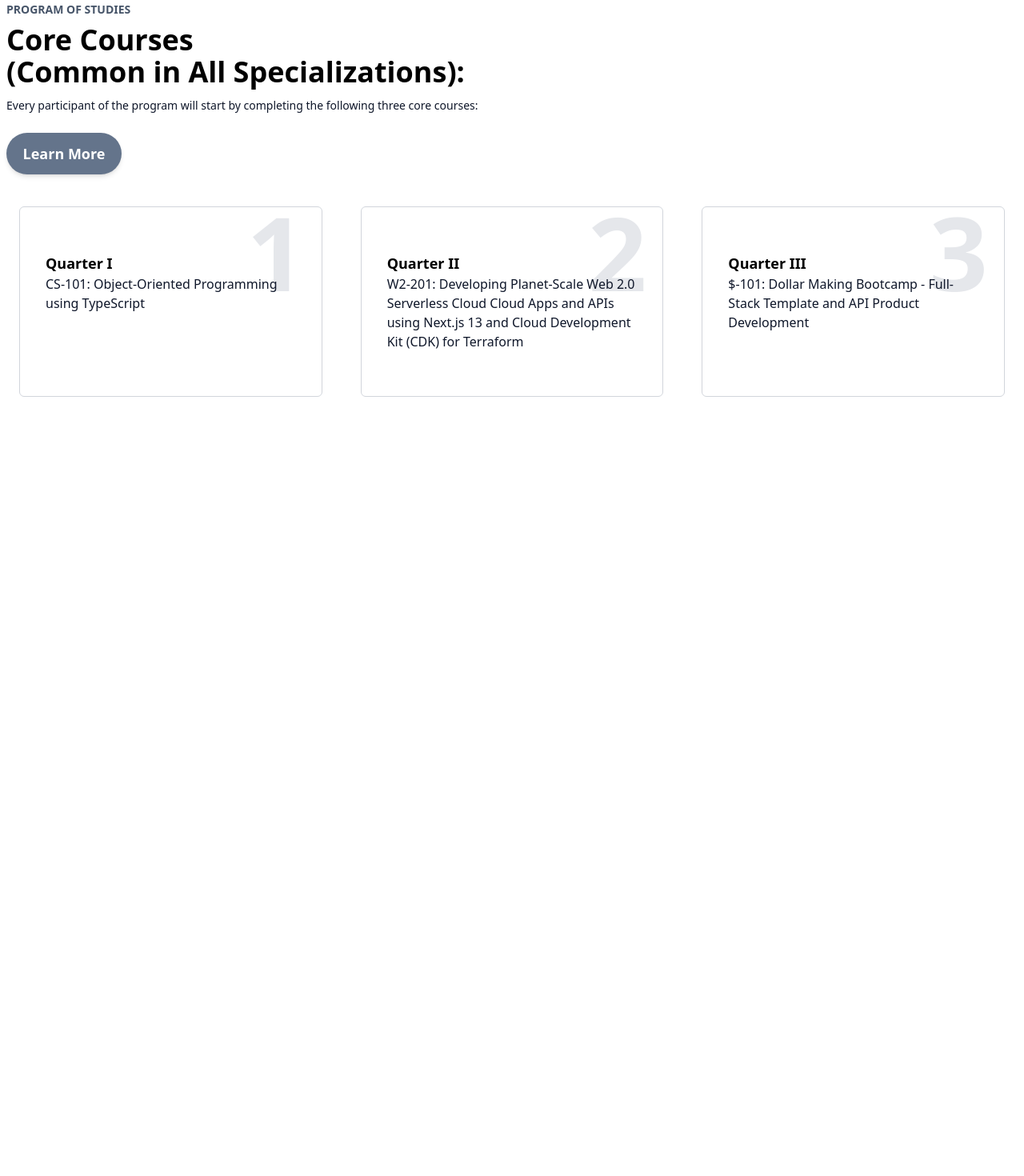
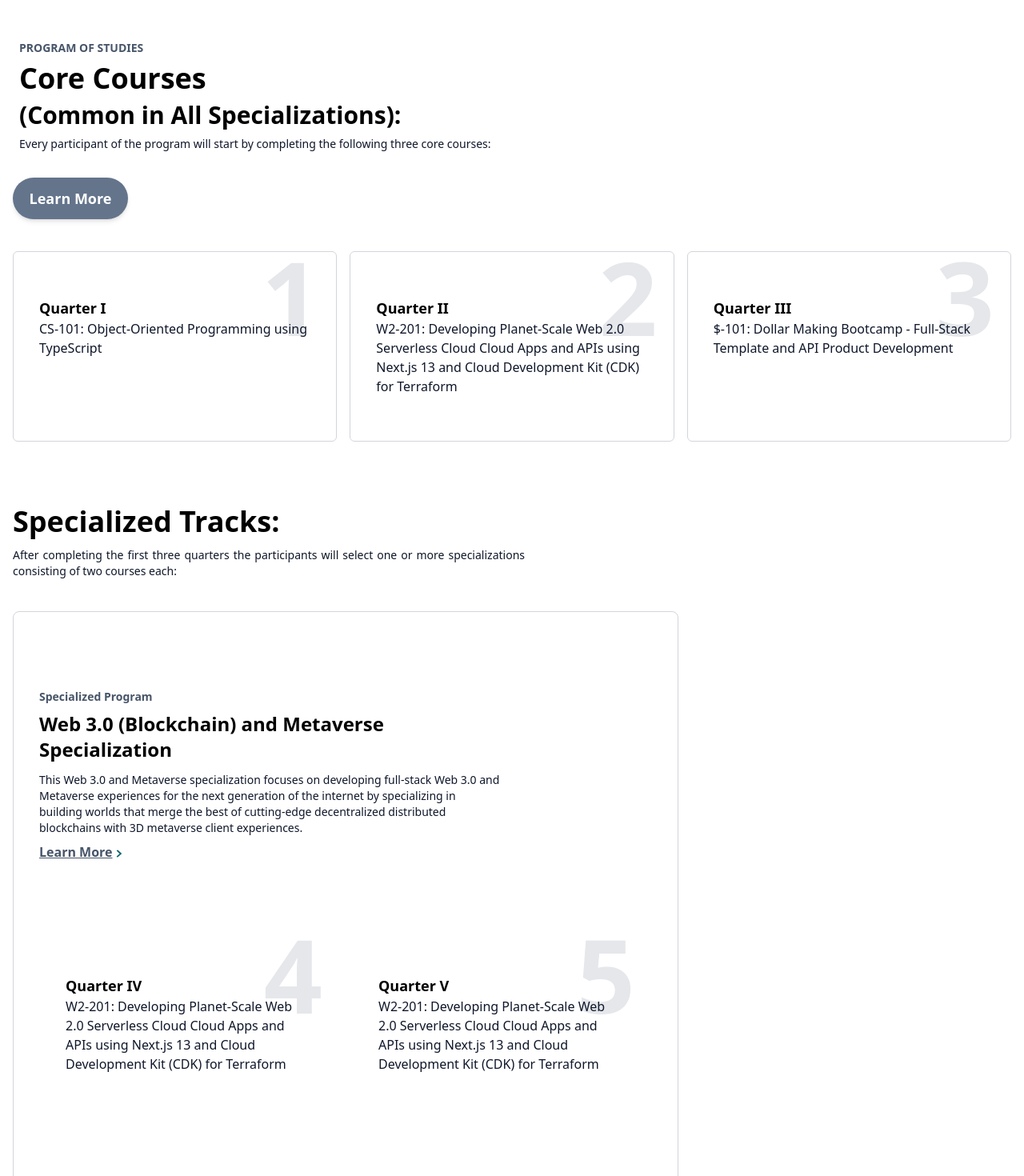
Before and after one commit to musaib70/DAO-Website, a Next.js app: page / in a window 1280 px wide. Shown: the part 680-2150 px from the top of the page at 80% size. Before the commit the page ends 1184 px from the top, so only its background shows below. Built offline with nearby package versions, Linux system fonts and the light colour scheme.

Commit message:
quater box component

```diff
--- a/src/app/page.tsx
+++ b/src/app/page.tsx
@@ -1,6 +1,7 @@
 import React from 'react'
 import Hero from '@/components/widgets/hero'
 import CoreTracker from "@/components/widgets/coreTracker";
+import SpecializedTracker  from "@/components/widgets/specializedTracker";
 
 
 
@@ -13,6 +14,8 @@ const page = () => {
 
         <CoreTracker/>
 
+        <SpecializedTracker/>
+
       </main>
     </>
   )
--- a/src/components/shared/quaterBox.tsx
+++ b/src/components/shared/quaterBox.tsx
@@ -1,13 +1,20 @@
 import React, { FC } from 'react'
 
-const quaterBox:FC <{children:React.ReactNode}> = ({children}) => {
+interface IProps{
+  Header: string
+  Description: string
+  Number: number
+  HaveBorder ?: boolean
+}
+
+const quaterBox:FC <IProps> = ({ Header, Description, Number, HaveBorder = true }) => {
   return (
 
-    <div>
-
-            {children}
+    <div className={` border rounded-md border-gray-300 sm:w-4/12 px-8 py-14 mt-10 relative ${HaveBorder && "border"}`} >
+    <p className='text-lg font-semibold'> {Header} </p>
+    <p className='text-slate-900 font-medium text-md'> {Description} </p>
+    <div className=' absolute -z-10 right-5 -top-2 text-9xl font-bold text-gray-200'> {Number} </div>
     </div>
-
 
   )
 }
--- a/src/components/widgets/coreTracker.tsx
+++ b/src/components/widgets/coreTracker.tsx
@@ -2,6 +2,8 @@ import React from 'react'
 import Wrapper from "@/components/shared/wrapper";
 import Button  from "@/components/shared/button";
 import header from '../layout/header';
+import QuaterBox from "@/components/shared/quaterBox";
+
 
 const Tracker = [
     {
@@ -23,16 +25,19 @@ const Tracker = [
 
 const coreTracker = () => {
   return (
-    <section className='my-6 md:mx-2 md:my-2'>
+    <section className='py-6 px-2 sm:mx-2 sm:my-6'>
+
         <Wrapper>
 
-            <div className='max-w-screen-sm '>
-                <p className='text-slate-600 text-sm font-semibold'> PROGRAM OF STUDIES</p>
-                <h2 className='mt-2 font-bold text-3xl sm:text-4xl'>Core Courses</h2>
-                <h2 className='mb-2 font-bold text-3xl sm:text-4xl'>(Common in All Specializations):</h2>
-                <p className=' mt-3 text-slate-900	text-sm  text-justify'>Every participant of the program will start by completing the following three core courses:</p>
+            <div className='max-w-screen-sm items-center flex-1 '>
+                <p className='text-slate-600 text-sm font-semibold mx-2 my-2'> PROGRAM OF STUDIES</p>
+                <h2 className='mx-2 my-2 font-bold text-3xl sm:text-4xl'>Core Courses</h2>
+                <h2 className='mx-2 my-2 font-bold text-3xl sm:text-4x1'>(Common in All Specializations):</h2>
+                <p className=' mx-2 my-2 text-slate-900	text-sm  text-justify'>Every participant of the program will start by completing the following three core courses:</p>
                 <br />
+                <div className=''>
                 <Button>Learn More</Button>
+                </div>
             </div>
 
 {/* Quater Box */}
@@ -44,12 +49,11 @@ Tracker.map ((item) => {
     console.log(Tracker);
     return(
 
-        <div className=' border rounded-md border-gray-300 sm:w-4/12 px-8 py-14 mt-10 relative mx-4' >
-            <p className='text-lg font-semibold'> {item.header} </p>
-            <p className='text-slate-900 font-medium text-md'> {item.descriptions} </p>
-            <div className=' absolute -z-10 right-5 -top-2 text-9xl font-bold text-gray-200'> {item.Number} </div>
-            </div>
-
+        <QuaterBox
+         Description={item.descriptions}
+          Header={item.header}
+           Number={item.Number}
+           HaveBorder = {true}  />
 
     )
  })
--- a/src/components/widgets/hero.tsx
+++ b/src/components/widgets/hero.tsx
@@ -19,10 +19,9 @@ const hero = () => {
     <h1 className='font-bold text-3xl sm:text-4xl mx-2 my-4'> Certified Web 3.0 and Metaverse Developer </h1>
     <p className='flex mx-2 my-2 text-slate-900	text-sm text-justify'>A One and Quarter Years Panaverse DAO Earn as you Learn Program Getting Ready for the Next Generation of the Internet</p>
     <p className='flex mx-2 my-2 text-slate-900	text-sm text-justify'>Consolidating Web 3.0, Metaverse, Artificial Intelligence (AI), Cloud, Edge, Ambient Computing/IoT, Network Automation, and Bioinformatics Technologies</p>
-    <div className=' mt-6'>
-    <Button>Enroll Now </Button>
-    {/* <br />
-    <Button> Click me </Button> */}
+    <div className=' mt-6 '>
+    <Button>Enroll Now</Button>
+
     </div>
     </div>
 
--- /dev/null
+++ b/src/components/widgets/specializedTracker.tsx
@@ -0,0 +1,71 @@
+import React from 'react'
+import Wrapper from "@/components/shared/wrapper"
+import Button from "@/components/shared/button"
+
+const Tracker = [
+    {
+        header: "Quarter IV",
+        description: "W2-201: Developing Planet-Scale Web 2.0 Serverless Cloud Cloud Apps and APIs using Next.js 13 and Cloud Development Kit (CDK) for Terraform",
+        number: 4
+    },
+    {
+        header: "Quarter V",
+        description: "W2-201: Developing Planet-Scale Web 2.0 Serverless Cloud Cloud Apps and APIs using Next.js 13 and Cloud Development Kit (CDK) for Terraform",
+        number: 5
+    }
+]
+
+
+const specializedTracker = () => {
+  return (
+
+<section className='px-4 py-6'>
+    <Wrapper>
+        <div className='items-center flex-1 flex-col sm:flex-row max-w-screen-sm'>
+
+            <h2 className='mt-2 font-bold text-3xl sm:text-4xl'>Specialized Tracks:</h2>
+            <p className='mt-3 text-slate-900	text-sm  text-justify'>After completing the first three quarters the participants will select one or more specializations consisting of two courses each: </p>
+        </div>
+
+
+
+        <div className='border rounded-lg  border-gray-300 sm:w-8/12 px-8 py-24 mt-10'>
+        <p className='text-slate-600 text-sm font-semibold'> Specialized Program</p>
+        <h4 className='mt-2 font-bold text-2xl  max-w-md'>Web 3.0 (Blockchain) and Metaverse Specialization</h4>
+            <p className='mt-3 text-slate-900 text-sm max-w-xl '> This Web 3.0 and Metaverse specialization focuses on developing full-stack Web 3.0 and Metaverse experiences for the next generation of the internet by specializing in building worlds that merge the best of cutting-edge decentralized distributed blockchains with 3D metaverse client experiences.
+ </p>
+ <div className='flex  items-center underline text-slate-600 font-semibold space-x-1 mt-2'>
+ <button className='mb-1'>Learn More</button>
+
+ <svg width="8" height="10" viewBox="0 0 8 11" fill="none" xmlns="http://www.w3.org/2000/svg">
+<path d="M1.00006 10.0368L6.06801 5.57117L1.09503 0.999994" stroke="#00616C" strokeWidth="2"/>
+</svg>
+
+</div>
+<div className='sm:flex gap-x-4 gap-y-4 '>
+{
+    Tracker.map((item) => {
+    console.log(Tracker)
+    return(
+
+        <div className='border rounded-md border-white sm:w-2/2 px-8 py-14 mt-20 relative' >
+            <p className='text-lg font-semibold'> {item.header} </p>
+            <p className='text-slate-900 font-medium text-md'> {item.description} </p>
+            <div className=' absolute -z-10 right-5 -top-2 text-9xl font-bold text-gray-200'> {item.number} </div>
+            </div>
+
+    )
+
+})
+}
+</div>
+
+</div>
+
+    </Wrapper>
+</section>
+
+  )
+}
+
+export default specializedTracker
```
